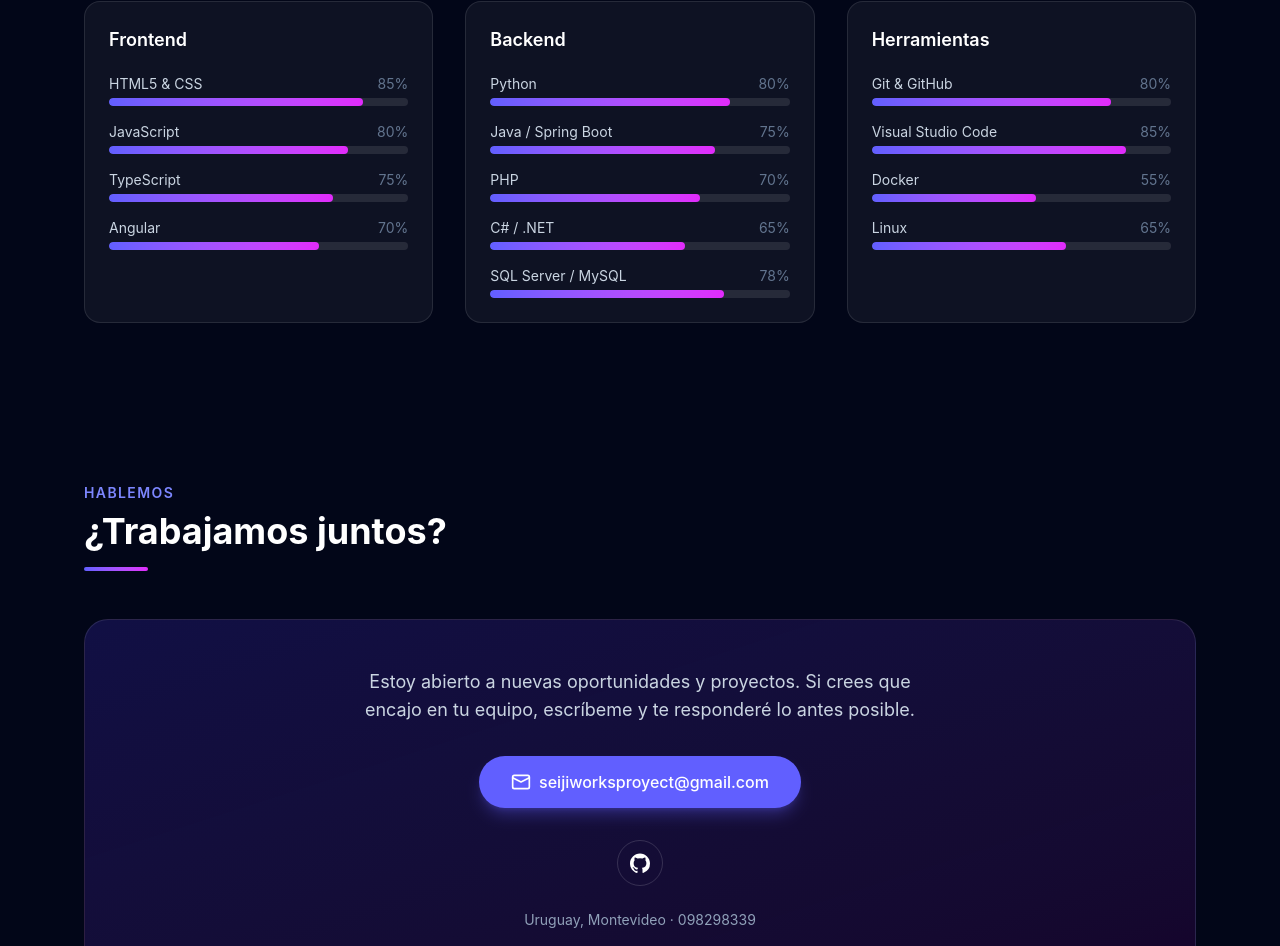
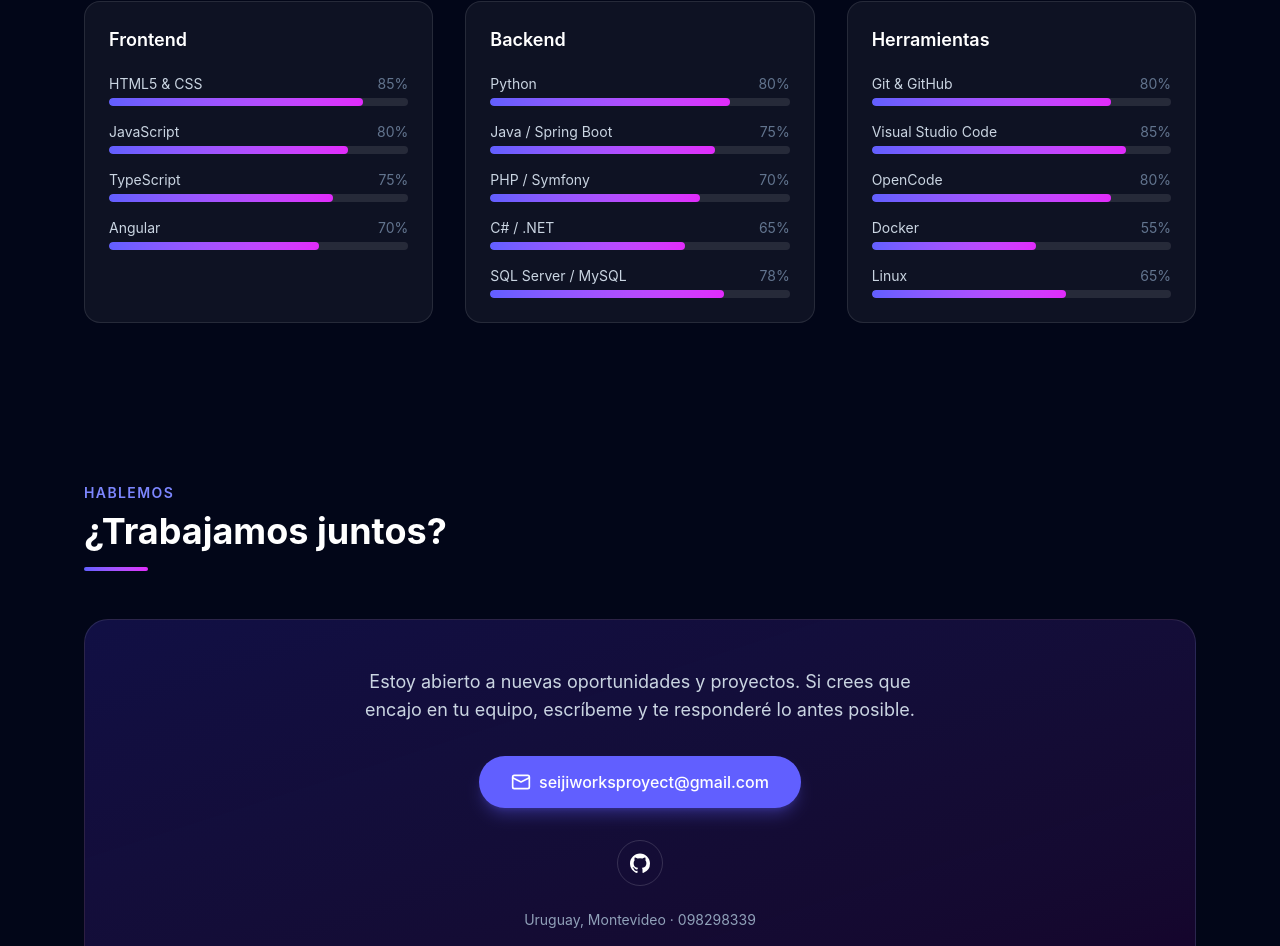
Before and after one commit to seiji142/portfolio, a React (Vite) app in the folder project/portfolio-ai-chat/: page / in a window 1280 px wide. Shown: the part 3949-4895 px from the top of the page. Built offline with nearby package versions, Linux system fonts and the light colour scheme.

Commit message:
Add Symfony to PHP and OpenCode to tools skills

```diff
--- a/project/portfolio-ai-chat/src/data/portfolio.ts
+++ b/project/portfolio-ai-chat/src/data/portfolio.ts
@@ -61,7 +61,7 @@ export const skillGroups: { categoria: string; skills: Skill[] }[] = [
     skills: [
       { nombre: "Python", nivel: 80 },
       { nombre: "Java / Spring Boot", nivel: 75 },
-      { nombre: "PHP", nivel: 70 },
+      { nombre: "PHP / Symfony", nivel: 70 },
       { nombre: "C# / .NET", nivel: 65 },
       { nombre: "SQL Server / MySQL", nivel: 78 },
     ],
@@ -71,6 +71,7 @@ export const skillGroups: { categoria: string; skills: Skill[] }[] = [
     skills: [
       { nombre: "Git & GitHub", nivel: 80 },
       { nombre: "Visual Studio Code", nivel: 85 },
+      { nombre: "OpenCode", nivel: 80 },
       { nombre: "Docker", nivel: 55 },
       { nombre: "Linux", nivel: 65 },
     ],
```
